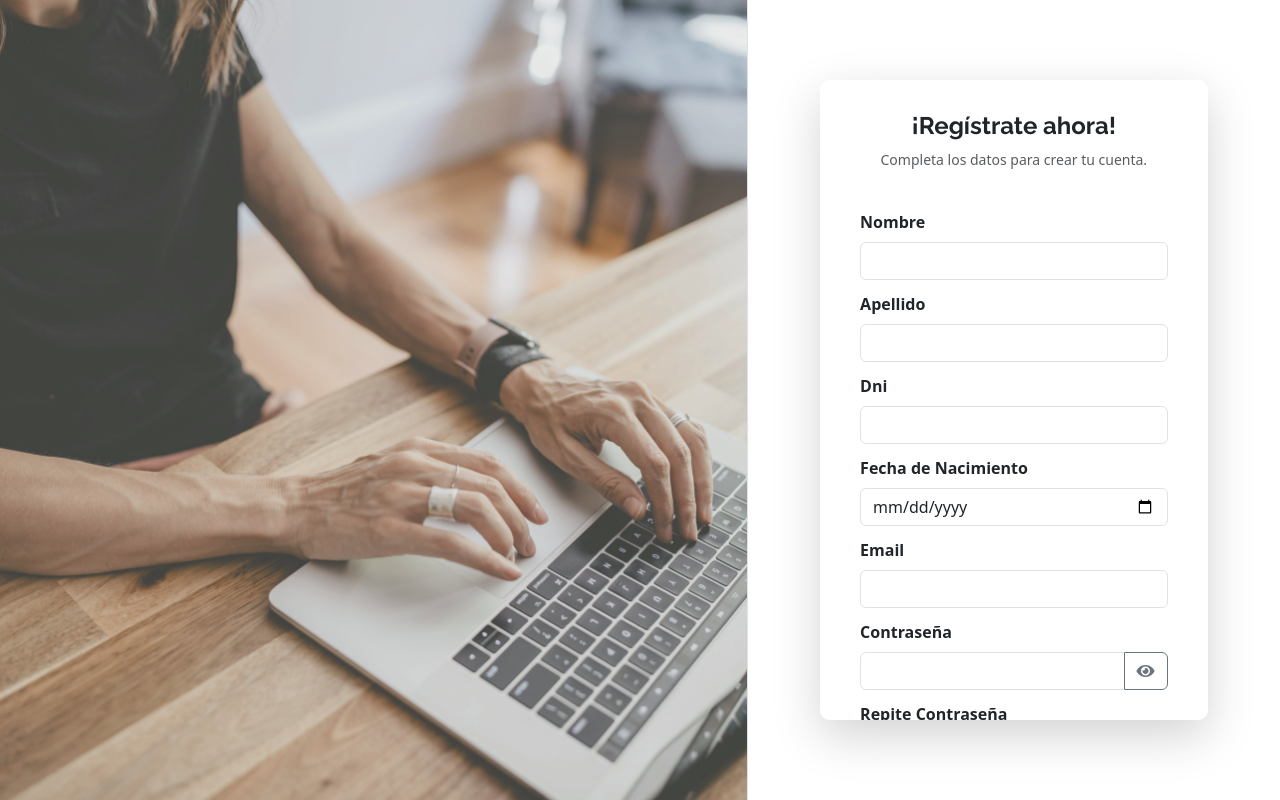
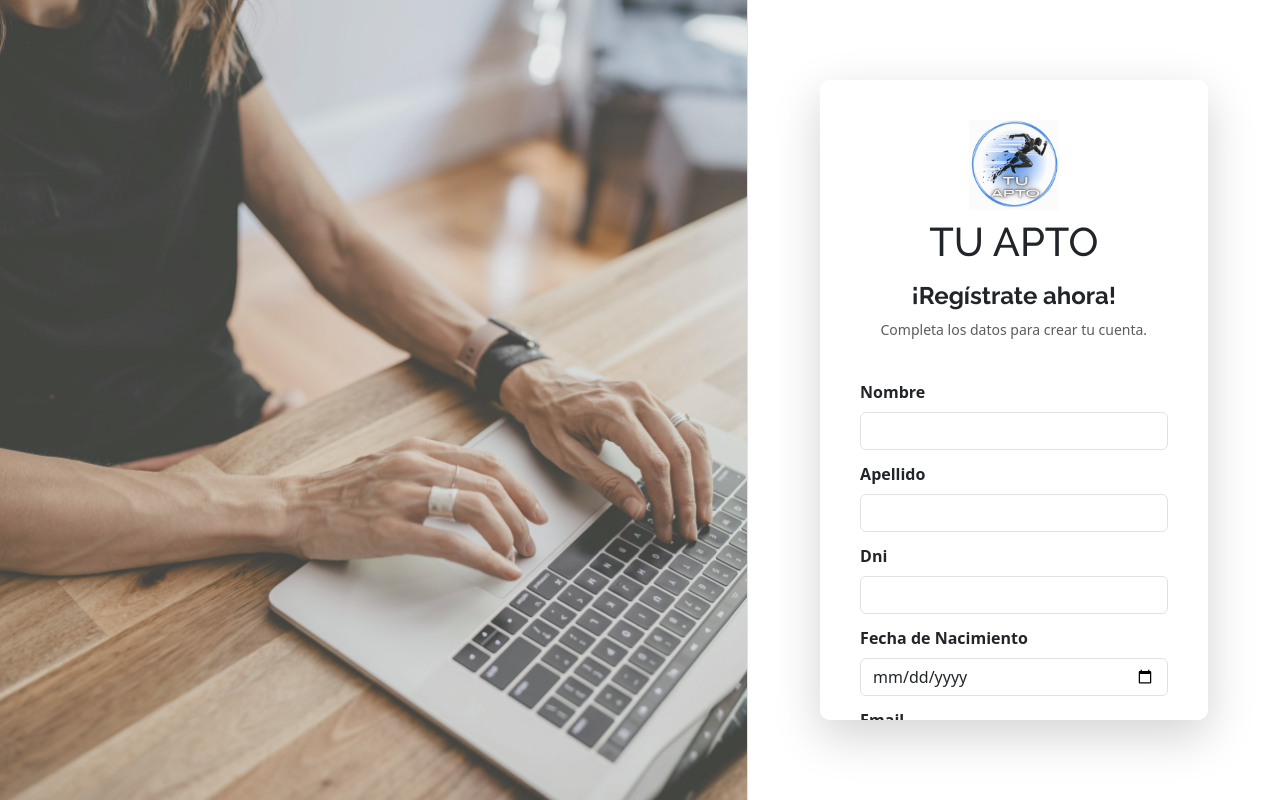
Before and after one commit to Santoni07/TuApto, a Django app: page /account/register/ in a window 1280 px wide. Run offline with Django 5.2, Linux system fonts and the light colour scheme; parts of the project's set-up code (start-up, migrations or seed data) failed here and were passed over; some libraries are stand-ins or nearby versions.

Commit message:
agregue el logo en el registro

```diff
--- a/FichaMedica/account/templates/account/register.html
+++ b/FichaMedica/account/templates/account/register.html
@@ -13,12 +13,20 @@
             <div class="col-md-7 d-none d-md-flex align-items-center justify-content-center bg-light h-100">
                 <img src="{% static 'core/img/login.jpeg' %}" alt="Aptos médicos" class="img-fluid w-100 h-100 object-fit-cover opacity-75">
             </div>
+            <!-- Selección de Tipo de Registro -->
 
             <!-- Formulario de Registro -->
             <div class="col-12 col-md-5 d-flex flex-column align-items-center justify-content-center border-start bg-white h-100 p-3 p-md-4">
 
                 <!-- Contenedor del formulario con scroll en dispositivos pequeños -->
                 <div class="card p-3 p-md-4 shadow-lg w-100" style="max-height: 80vh; border-radius: 10px; border: none; max-width: 80%; overflow-y: auto;">
+                       <!-- Logo arriba sin enlace -->
+                        <div class="text-center mt-2 mt-md-3">
+                            <img src="{% static 'core/img/milogo.jpg' %}" alt="Logo" style="width: 90px; max-width: 100%;">
+                            <h1 class="mt-2">TU APTO</h1>
+                        </div>
+
+
                     <div class="card-header text-center bg-white border-0">
                         <h4 class="fw-bold">¡Regístrate ahora!</h4>
                         <p class="text-muted small">Completa los datos para crear tu cuenta.</p>
@@ -30,7 +38,6 @@
                                 <p>Ocurrió un error al registrar. Por favor, verifica los campos.</p>
                             </div>
                         {% endif %}
-
                         <form method="post" class="d-flex flex-column gap-1 w-100" onsubmit="return validateForm()">
                             {% csrf_token %}
 
```
